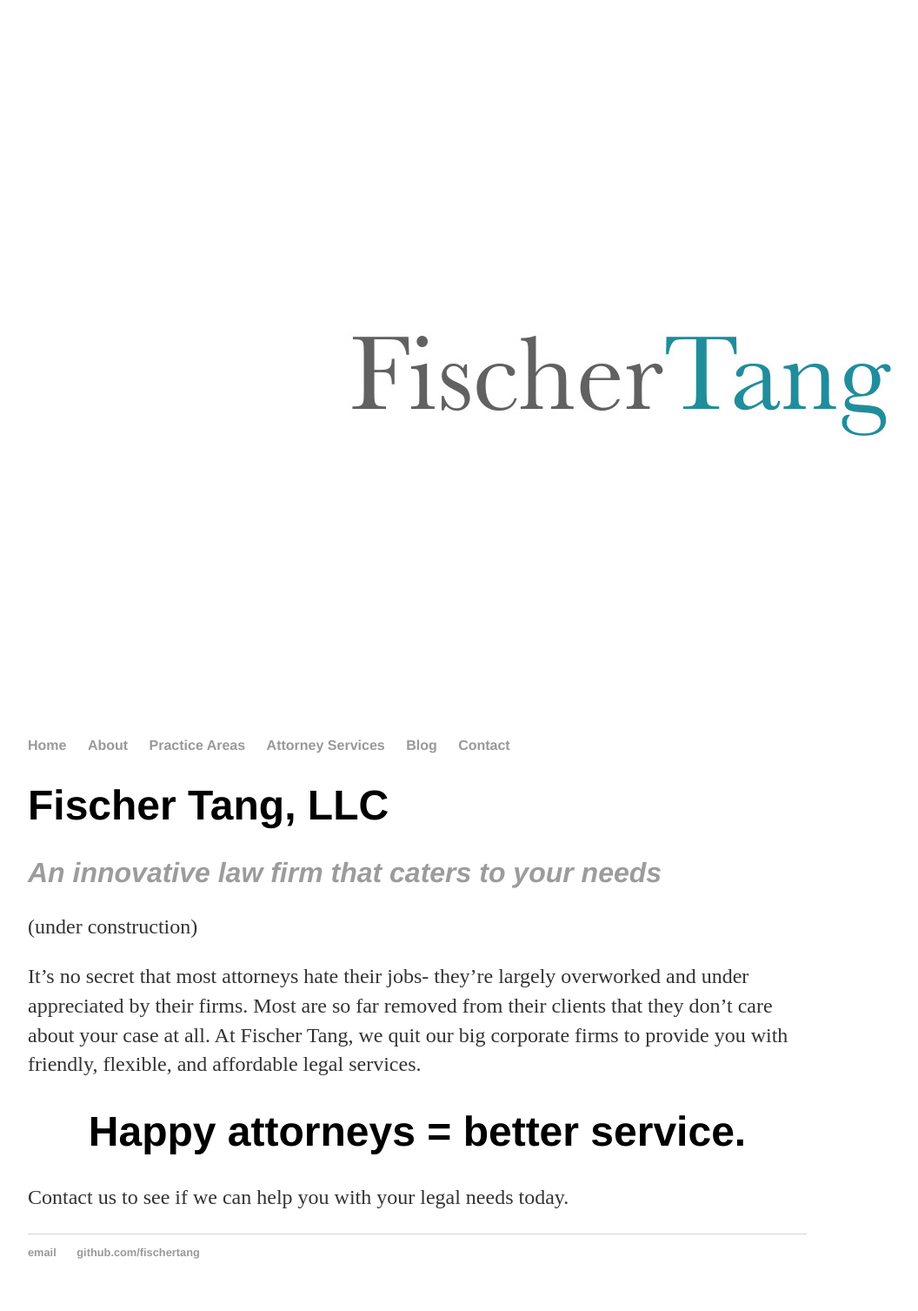
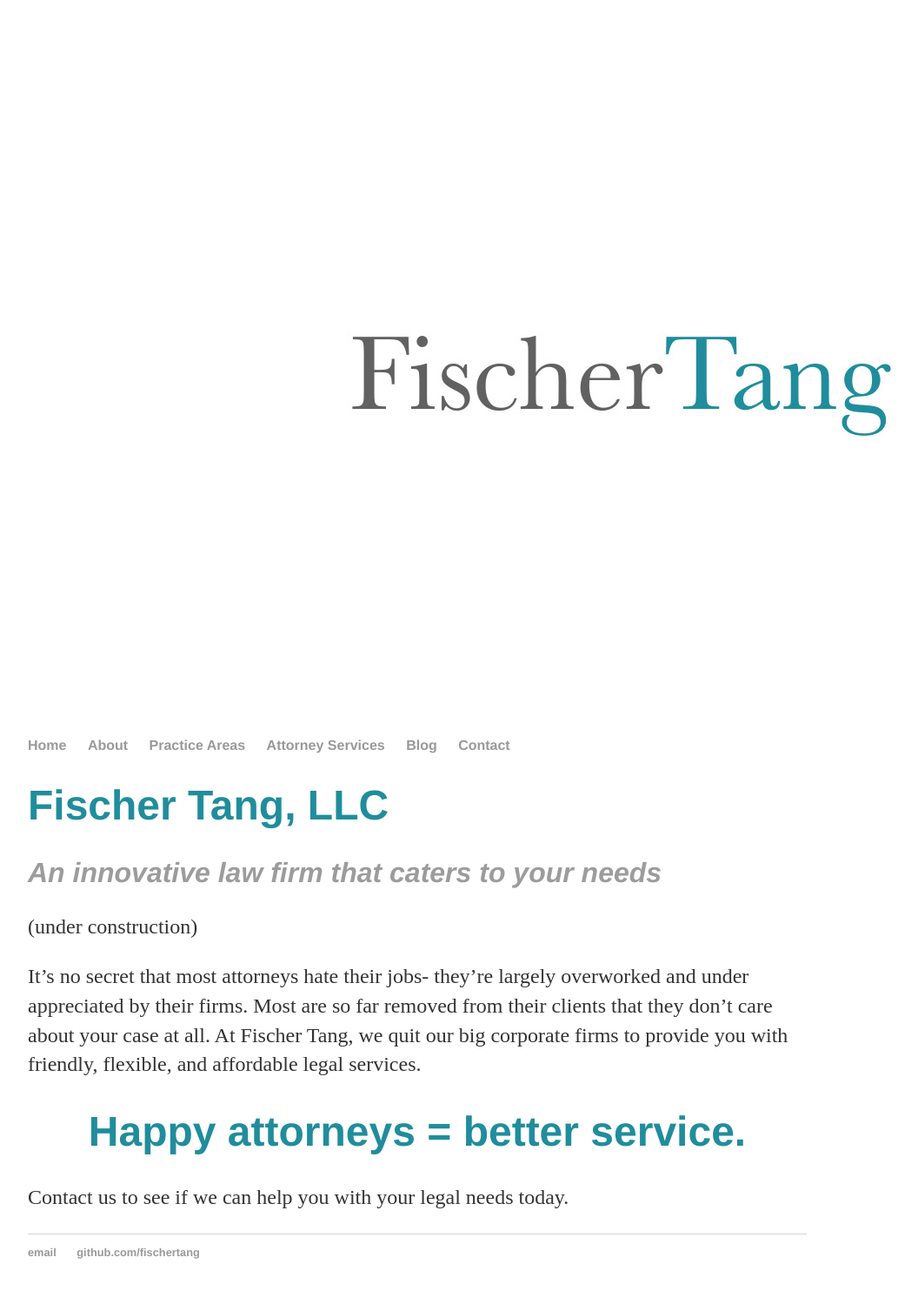
Before and after one commit to fischertang/fischertang.github.io, a Jekyll site: the page built from index.html, in a window 1280 px wide. Shown: the whole page at 87% size, without its empty margins (160-1216 px from the left). Built offline with Jekyll 4.4.1, drawn with Linux system fonts in a browser that asks for light colours.

Commit message:
Update main.css

```diff
--- a/css/main.css
+++ b/css/main.css
@@ -23,6 +23,7 @@ a:hover {
 h1 {
     font-size: 3em;
     font-family:'Helvetica', 'Arial', 'Sans-Serif';
+    color: #208d9c;
 }
 h2 {
     font-size: 2em;
```
